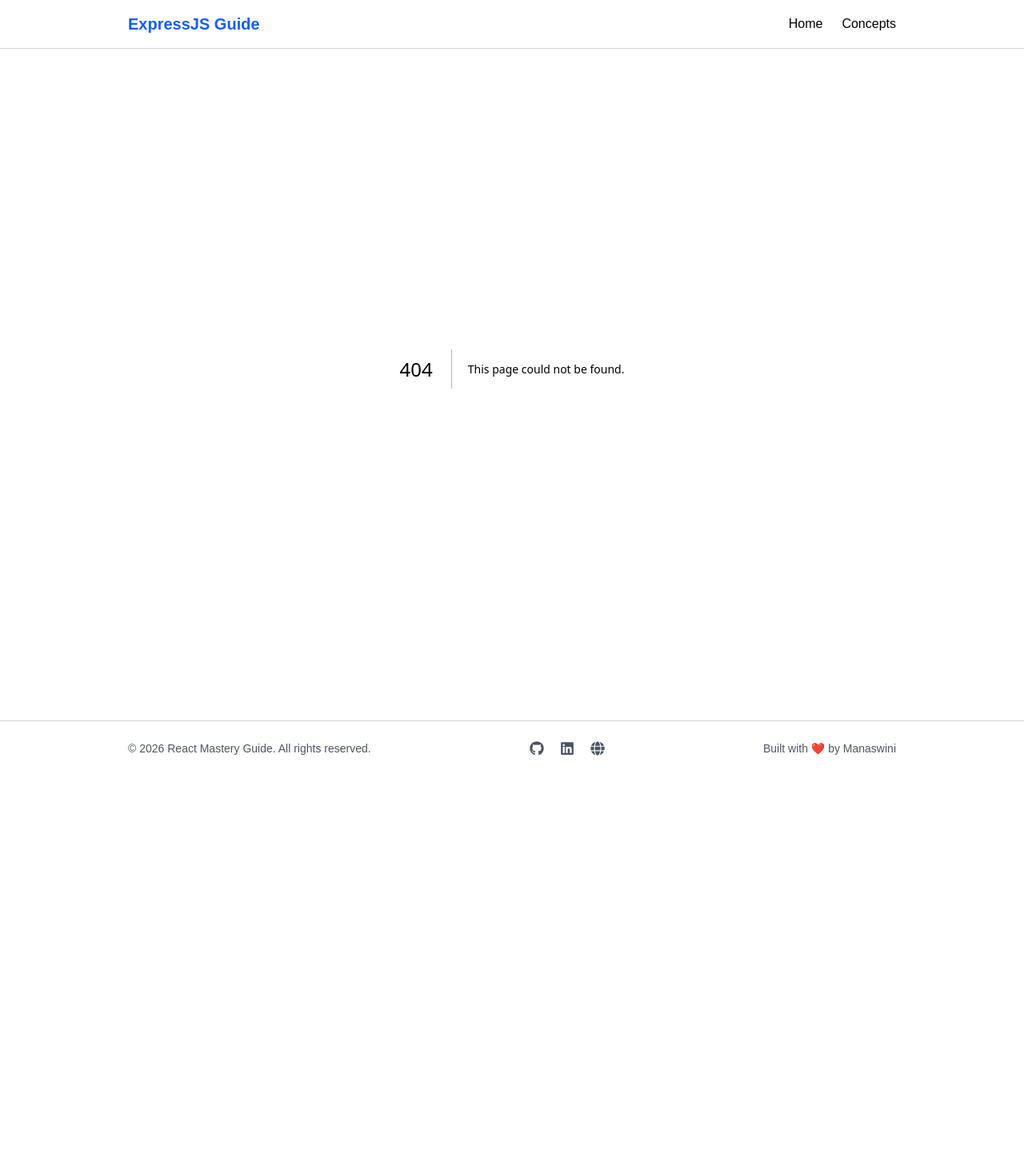
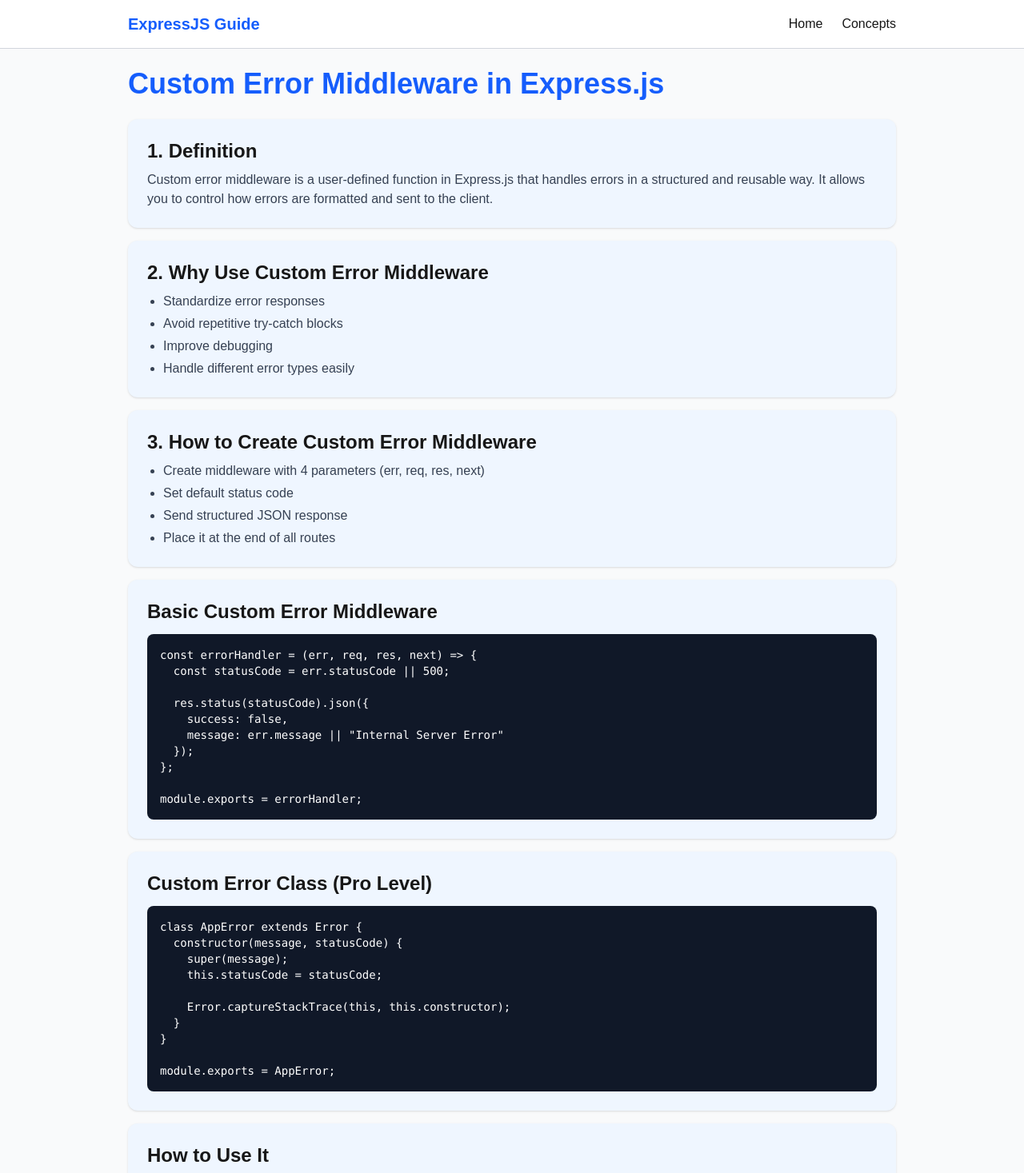
Before and after one commit to Monisasmal/ExpressJS-Concept, a Next.js app: page /concepts/CustomErrorMiddleware in a window 1280 px wide. Before the commit this address had no page. Shown: the top 1467 px of the page at 80% size. Before the commit the page ends 970 px from the top, so only its background shows below. Built offline with nearby package versions, Linux system fonts and the light colour scheme.

Commit message:
update concept

```diff
--- /dev/null
+++ b/src/app/concepts/CustomErrorMiddleware/page.tsx
@@ -0,0 +1,158 @@
+export default function CustomErrorMiddleware() {
+  return (
+    <div className="bg-gray-50 min-h-screen">
+
+      {/* Container */}
+      <div className="w-full max-w-5xl mx-auto px-4 sm:px-6 lg:px-8 py-6">
+
+        {/* Header */}
+        <h1 className="text-2xl sm:text-3xl md:text-4xl font-bold text-blue-600 mb-6">
+          Custom Error Middleware in Express.js
+        </h1>
+
+        {/* Card Wrapper */}
+        <div className="space-y-4">
+
+          {/* Definition */}
+          <section className="bg-blue-50 shadow-sm rounded-xl p-4 sm:p-6">
+            <h2 className="text-lg sm:text-xl md:text-2xl font-semibold mb-2">
+              1. Definition
+            </h2>
+            <p className="text-sm sm:text-base text-gray-700">
+              Custom error middleware is a user-defined function in Express.js
+              that handles errors in a structured and reusable way. It allows
+              you to control how errors are formatted and sent to the client.
+            </p>
+          </section>
+
+          {/* Why */}
+          <section className="bg-blue-50 shadow-sm rounded-xl p-4 sm:p-6">
+            <h2 className="text-lg sm:text-xl md:text-2xl font-semibold mb-2">
+              2. Why Use Custom Error Middleware
+            </h2>
+            <ul className="list-disc ml-5 text-sm sm:text-base text-gray-700 space-y-1">
+              <li>Standardize error responses</li>
+              <li>Avoid repetitive try-catch blocks</li>
+              <li>Improve debugging</li>
+              <li>Handle different error types easily</li>
+            </ul>
+          </section>
+
+          {/* How */}
+          <section className="bg-blue-50 shadow-sm rounded-xl p-4 sm:p-6">
+            <h2 className="text-lg sm:text-xl md:text-2xl font-semibold mb-2">
+              3. How to Create Custom Error Middleware
+            </h2>
+            <ul className="list-disc ml-5 text-sm sm:text-base text-gray-700 space-y-1">
+              <li>Create middleware with 4 parameters (err, req, res, next)</li>
+              <li>Set default status code</li>
+              <li>Send structured JSON response</li>
+              <li>Place it at the end of all routes</li>
+            </ul>
+          </section>
+
+          {/* Basic Code */}
+          <section className="bg-blue-50 shadow-sm rounded-xl p-4 sm:p-6">
+            <h2 className="text-lg sm:text-xl md:text-2xl font-semibold mb-3">
+              Basic Custom Error Middleware
+            </h2>
+
+            <pre className="bg-gray-900 text-white p-3 sm:p-4 rounded-lg overflow-x-auto text-xs sm:text-sm">
+{`const errorHandler = (err, req, res, next) => {
+  const statusCode = err.statusCode || 500;
+
+  res.status(statusCode).json({
+    success: false,
+    message: err.message || "Internal Server Error"
+  });
+};
+
+module.exports = errorHandler;`}
+            </pre>
+          </section>
+
+          {/* Custom Error Class */}
+          <section className="bg-blue-50 shadow-sm rounded-xl p-4 sm:p-6">
+            <h2 className="text-lg sm:text-xl md:text-2xl font-semibold mb-3">
+              Custom Error Class (Pro Level)
+            </h2>
+
+            <pre className="bg-gray-900 text-white p-3 sm:p-4 rounded-lg overflow-x-auto text-xs sm:text-sm">
+{`class AppError extends Error {
+  constructor(message, statusCode) {
+    super(message);
+    this.statusCode = statusCode;
+
+    Error.captureStackTrace(this, this.constructor);
+  }
+}
+
+module.exports = AppError;`}
+            </pre>
+          </section>
+
+          {/* Usage */}
+          <section className="bg-blue-50 shadow-sm rounded-xl p-4 sm:p-6">
+            <h2 className="text-lg sm:text-xl md:text-2xl font-semibold mb-3">
+              How to Use It
+            </h2>
+
+            <pre className="bg-gray-900 text-white p-3 sm:p-4 rounded-lg overflow-x-auto text-xs sm:text-sm">
+{`const express = require("express");
+const app = express();
+const AppError = require("./AppError");
+const errorHandler = require("./errorHandler");
+
+app.get("/", (req, res, next) => {
+  return next(new AppError("Page not found", 404));
+});
+
+// Place at the end
+app.use(errorHandler);
+
+app.listen(3000);`}
+            </pre>
+          </section>
+
+          {/* Advantages */}
+          <section className="bg-blue-50 shadow-sm rounded-xl p-4 sm:p-6">
+            <h2 className="text-lg sm:text-xl md:text-2xl font-semibold mb-2">
+              6. Advantages
+            </h2>
+            <ul className="list-disc ml-5 text-sm sm:text-base text-gray-700 space-y-1">
+              <li>Reusable error handling logic</li>
+              <li>Clean and maintainable code</li>
+              <li>Consistent API response format</li>
+              <li>Better debugging and logging</li>
+            </ul>
+          </section>
+
+          {/* Disadvantages */}
+          <section className="bg-blue-50 shadow-sm rounded-xl p-4 sm:p-6">
+            <h2 className="text-lg sm:text-xl md:text-2xl font-semibold mb-2">
+              7. Disadvantages
+            </h2>
+            <ul className="list-disc ml-5 text-sm sm:text-base text-gray-700 space-y-1">
+              <li>Requires proper setup</li>
+              <li>Async errors must still be handled carefully</li>
+            </ul>
+          </section>
+
+          {/* Interview */}
+          <section className="bg-blue-50 shadow-sm rounded-xl p-4 sm:p-6">
+            <h2 className="text-lg sm:text-xl md:text-2xl font-semibold mb-2">
+              Interview Points
+            </h2>
+            <ul className="list-disc ml-5 text-sm sm:text-base text-gray-900 space-y-1">
+              <li>Custom middleware has 4 parameters</li>
+              <li>Use custom error class for flexibility</li>
+              <li>Always place at the end</li>
+              <li>Use next(err) to trigger it</li>
+            </ul>
+          </section>
+
+        </div>
+      </div>
+    </div>
+  );
+}
--- a/src/app/concepts/page.tsx
+++ b/src/app/concepts/page.tsx
@@ -22,6 +22,7 @@
      {name: "What Happens if next() is Not Called in Express.js?", path:"/concepts/NextNotCalled"},
      {name: "How to Handle Errors in Express.js", path:"/concepts/HandleErrors"},
      {name: "Global Error Handling Middleware in Express.js?", path:"/concepts/GlobalErrorHandling"},
+     {name: "Custom Error Middleware in Express.js?", path:"/concepts/CustomErrorMiddleware"},
 ];
 
 export default function Concepts(){
```
